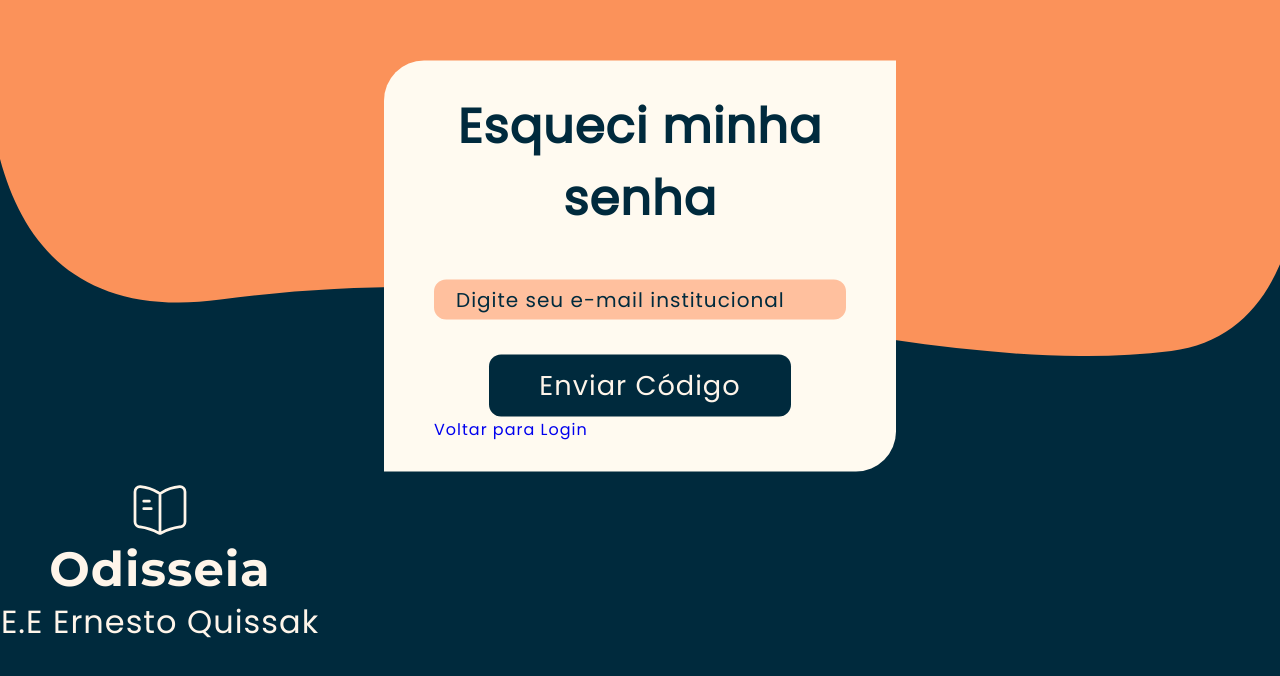
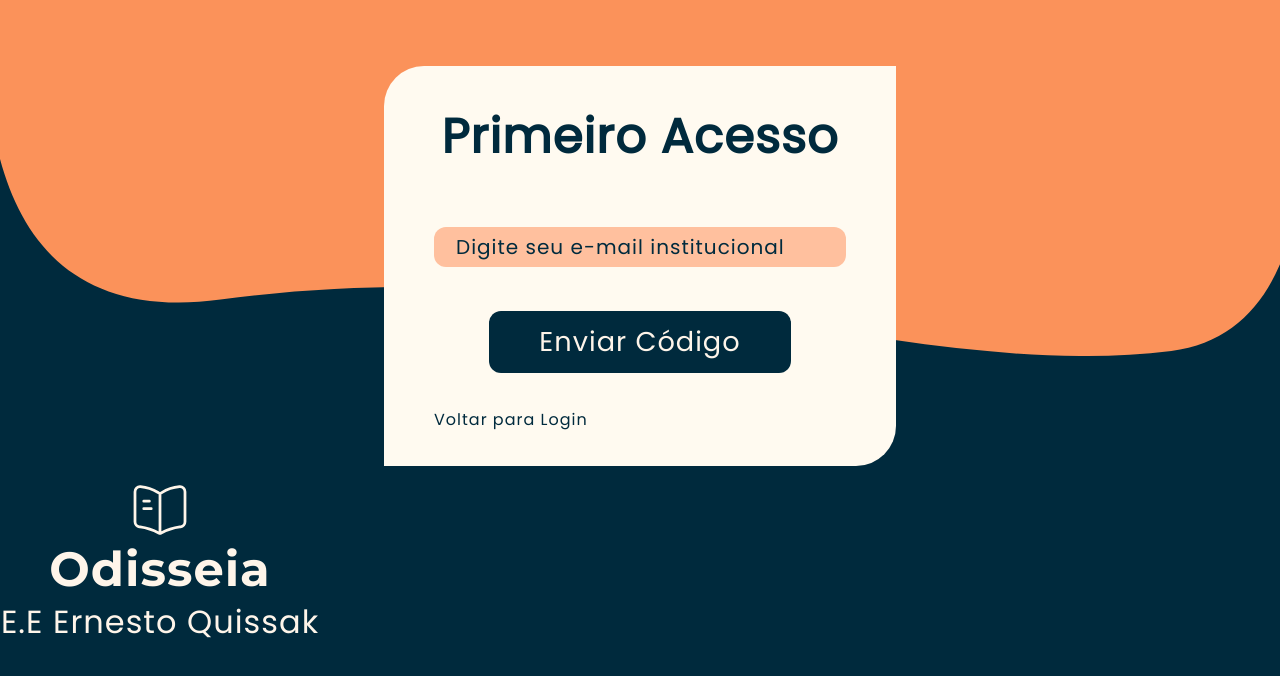
Before and after one commit to liazinea/odisseia, a React (Vite) app in the folder frontend/: page /primeiro-acesso in a window 1280 px wide. Shown: the part 124-800 px from the top of the page. Built offline with nearby package versions, Linux system fonts and the light colour scheme.

Commit message:
Arruma página PrimeiroAcesso

```diff
--- a/frontend/src/components/Cards/CardPrimeiroAcesso/index.jsx
+++ b/frontend/src/components/Cards/CardPrimeiroAcesso/index.jsx
@@ -25,7 +25,7 @@ const CardAcesso = ({
         <div className={styles.botao}>
           <BotaoForm type={"submit"} nomeBotao={nomeBotao} texto={textoBotao} />
         </div>
-        <Link to={`/`}>
+        <Link className={styles.texto} to={`/`}>
           <p>Voltar para Login</p>
         </Link>
       </form>
--- a/frontend/src/components/Cards/CardPrimeiroAcesso/index.module.scss
+++ b/frontend/src/components/Cards/CardPrimeiroAcesso/index.module.scss
@@ -28,14 +28,11 @@
       justify-content: center;
       margin-top: 35px;
     }
+
     .texto {
       display: flex;
-      justify-content: space-around;
       padding-top: 25px;
       color: $azul-escuro;
-      a {
-        color: $azul-escuro;
-      }
     }
   }
 }
--- a/frontend/src/pages/PrimeiroAcesso/index.jsx
+++ b/frontend/src/pages/PrimeiroAcesso/index.jsx
@@ -19,7 +19,7 @@ const PrimeiroAcesso = () => {
         </div>
       </div>
       <div className={styles.form}>
-        <CardAcesso tituloCard={'Esqueci minha senha'} typeInput={'email'} nomeCampoInput={'email'} placeholder={'Digite seu e-mail institucional'} required={true} nomeBotao={'enviar'} textoBotao={'Enviar Código'}/>
+        <CardAcesso tituloCard={'Primeiro Acesso'} typeInput={'email'} nomeCampoInput={'email'} placeholder={'Digite seu e-mail institucional'} required={true} nomeBotao={'enviar'} textoBotao={'Enviar Código'}/>
       </div>
     </div>
   )
```
